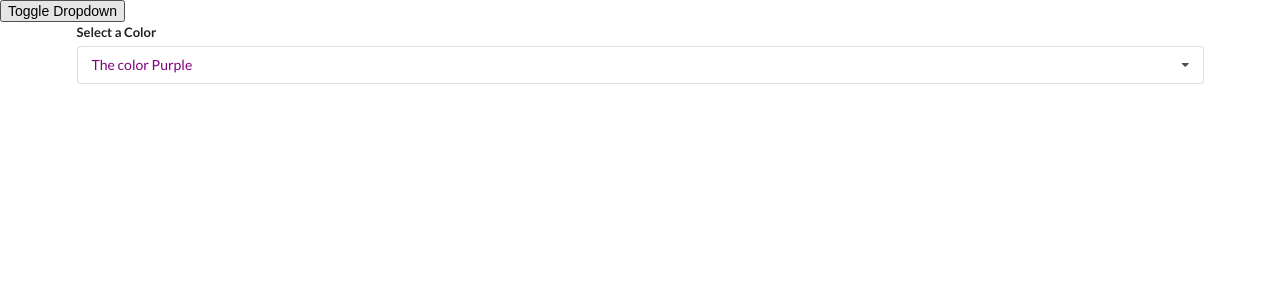
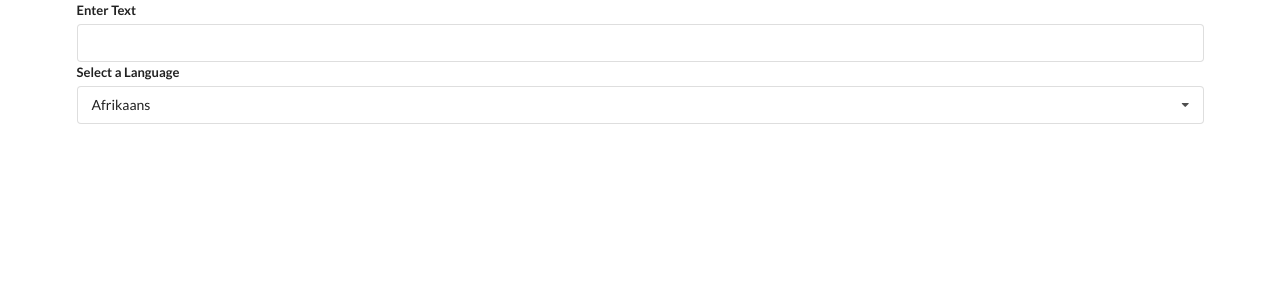
Before and after one commit to danporeda/widgets, a React (Create React App) app: page / in a window 1280 px wide. Shown: the top 300 px of the page. Built offline with nearby package versions, Linux system fonts and the light colour scheme.

Commit message:
added input field to Translate component

```diff
--- a/src/App.js
+++ b/src/App.js
@@ -2,6 +2,7 @@
 import Accordion from './components/Accordion';
 import Search from './components/Search';
 import Dropdown from './components/Dropdown';
+import Translate from './components/Translate';
 
 const items = [
   {
@@ -34,20 +35,12 @@
 ]
 
 function App() {
-  const [selected, setSelected] = useState(options[0]);
-  const [showDropdown, setShowDropdown] = useState(true);
 
-  return <div>
-    <button onClick={() => setShowDropdown(!showDropdown)}>Toggle Dropdown</button>
-    {showDropdown &&
-      <Dropdown
-        options={options}
-        selectedLabel={selected.label}
-        selectedValue={selected.value}
-        onSelectedChange={setSelected}
-      />
-    }
-  </div>;
+  return (
+    <div>
+      <Translate />
+    </div>
+  );
 };
 
 export default App;
--- a/src/components/Dropdown.js
+++ b/src/components/Dropdown.js
@@ -1,6 +1,6 @@
 import { useState, useEffect, useRef } from 'react';
 
-function Dropdown ({ options, selectedLabel, selectedValue, onSelectedChange }) {
+function Dropdown ({ options, label, selectedLabel, selectedValue, onSelectedChange }) {
   const [open, setOpen] = useState(false);
   const ref = useRef();
 
@@ -50,7 +50,7 @@
     <div ref={ref} className="ui container">
       <div className="ui form">
         <div className="field">
-          <label className="label">Select a Color</label>
+          <label className="label">{label}</label>
           <div
             onClick={() => {
               setOpen(!open)
--- a/src/components/Translate.js
+++ b/src/components/Translate.js
@@ -17,15 +17,24 @@
 ]
 
 function Translate() {
-  const [selected, setSelected] = useState(options[0]);
+  const [language, setLanguage] = useState(options[0]);
+  const [text, setText] = useState('');
 
   return (
     <div>
+      <div className="ui form container">
+        <div className="field">
+          <label>Enter Text</label>
+          <input value={text} onChange={(e) => setText(e.target.value)} />
+        </div>
+      </div>
+
       <Dropdown
+        label="Select a Language"
         options={options}
-        selectedLabel={selected.label}
-        selectedValue={selected.value}
-        onSelectedChange={setSelected}
+        selectedLabel={language.label}
+        selectedValue={language.value}
+        onSelectedChange={setLanguage}
       />
     </div>
   );
```
